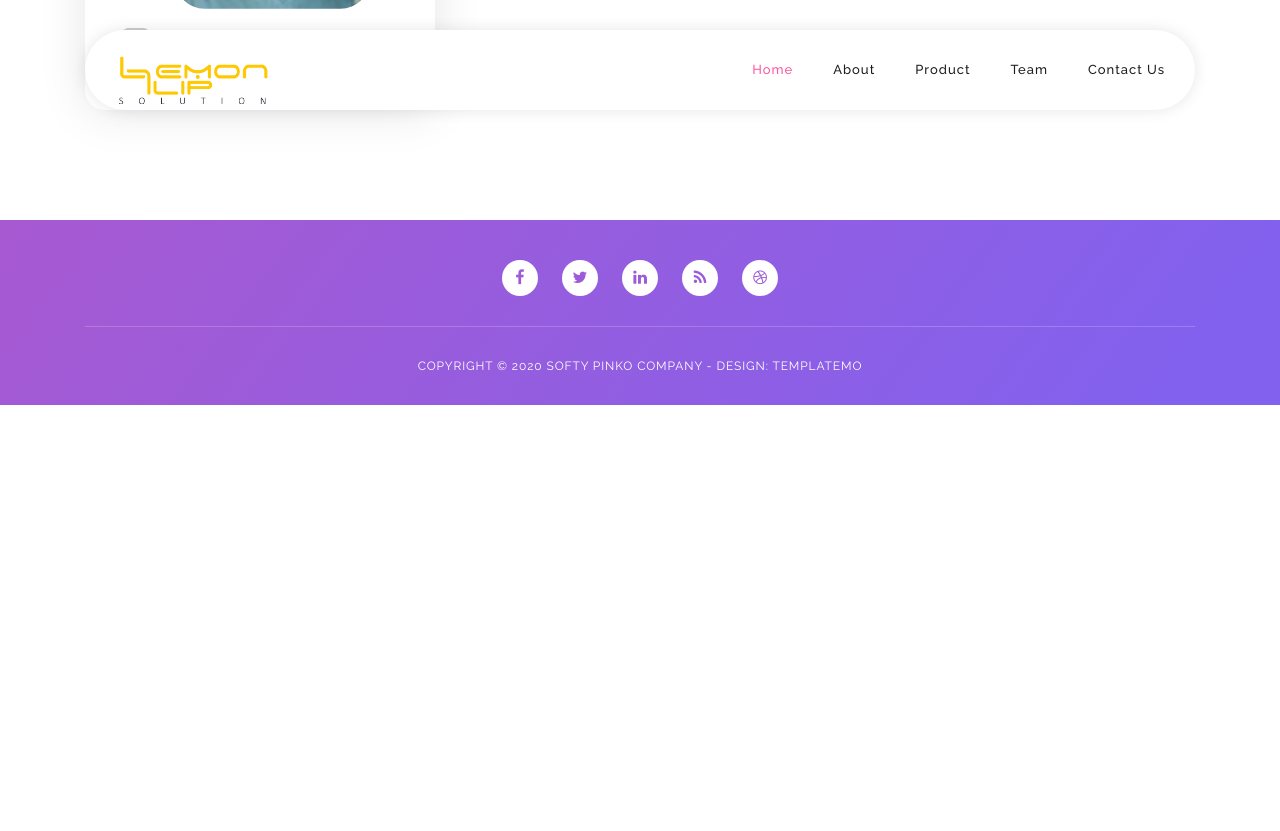
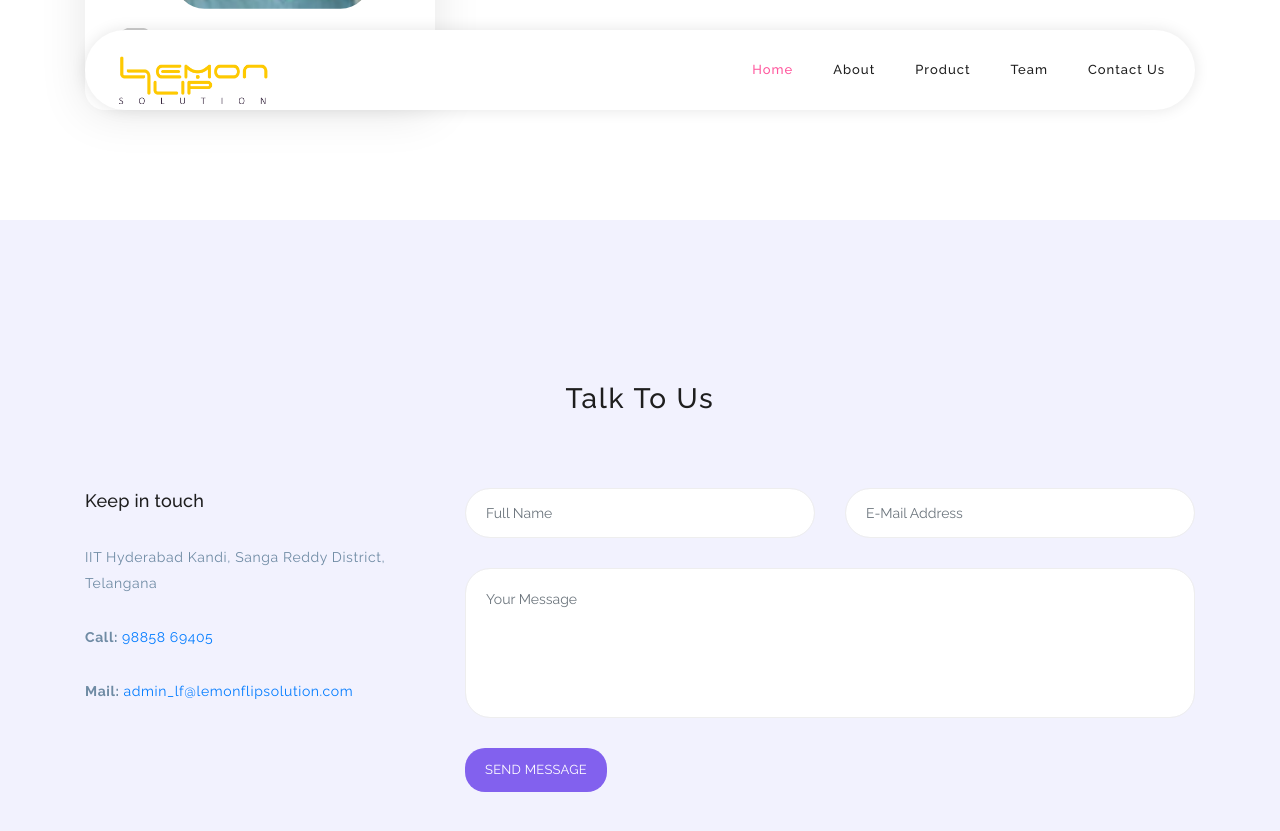
Before and after one commit to greenpmusemi/lemonflip, a Jekyll site: the page built from index.html, in a window 1280 px wide and 900 px high, scrolled down 3490 px. Shown: the top 831 px of the window. Built offline with Jekyll 4.4.1, drawn with Linux system fonts in a browser that asks for light colours; before the commit the page ends 3895 px from its top, so only the background shows below that.

Commit message:
Contact added

```diff
--- a/index.html
+++ b/index.html
@@ -259,3 +259,71 @@ title: Home
     </div>
 </section>
 <!-- ***** Testimonials End ***** -->
+
+<!-- ***** Contact Us Start ***** -->
+<section class="section colored" id="contact-us">
+    <div class="container">
+        <!-- ***** Section Title Start ***** -->
+        <div class="row">
+            <div class="col-lg-12">
+                <div class="center-heading">
+                    <h2 class="section-title">Talk To Us</h2>
+                </div>
+            </div>
+            <div class="offset-lg-3 col-lg-6">
+                <div class="center-text">
+                    <!-- <p>Maecenas pellentesque ante faucibus lectus vulputate sollicitudin. Cras feugiat hendrerit semper.</p> -->
+                </div>
+            </div>
+        </div>
+        <!-- ***** Section Title End ***** -->
+
+        <div class="row">
+            <!-- ***** Contact Text Start ***** -->
+            <div class="col-lg-4 col-md-6 col-sm-12">
+                <h5 class="margin-bottom-30">Keep in touch</h5>
+                <div class="contact-text">
+                    <p>IIT Hyderabad Kandi, Sanga Reddy District, Telangana</p>
+                    <p><b>Call: </b><a href="tel://9885869405">98858 69405</a></p>
+                    <p><b>Mail: </b><a href="mailto:admin_lf@lemonflipsolution.com">admin_lf@lemonflipsolution.com</a></p>
+                </div>
+            </div>
+            <!-- ***** Contact Text End ***** -->
+
+            <!-- ***** Contact Form Start ***** -->
+            <div class="col-lg-8 col-md-6 col-sm-12">
+                <div class="contact-form">
+                    <form id="contact" action="" method="get">
+                        <div class="row">
+                            <div class="col-lg-6 col-md-12 col-sm-12">
+                                <fieldset>
+                                    <input name="name" type="text" class="form-control" id="name"
+                                        placeholder="Full Name" required="">
+                                </fieldset>
+                            </div>
+                            <div class="col-lg-6 col-md-12 col-sm-12">
+                                <fieldset>
+                                    <input name="email" type="email" class="form-control" id="email"
+                                        placeholder="E-Mail Address" required="">
+                                </fieldset>
+                            </div>
+                            <div class="col-lg-12">
+                                <fieldset>
+                                    <textarea name="message" rows="6" class="form-control" id="message"
+                                        placeholder="Your Message" required=""></textarea>
+                                </fieldset>
+                            </div>
+                            <div class="col-lg-12">
+                                <fieldset>
+                                    <button type="submit" id="form-submit" class="main-button">Send Message</button>
+                                </fieldset>
+                            </div>
+                        </div>
+                    </form>
+                </div>
+            </div>
+            <!-- ***** Contact Form End ***** -->
+        </div>
+    </div>
+</section>
+<!-- ***** Contact Us End ***** -->
```
